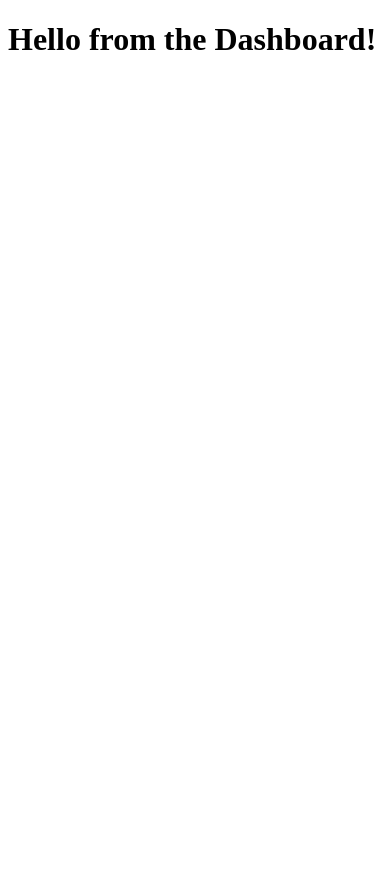
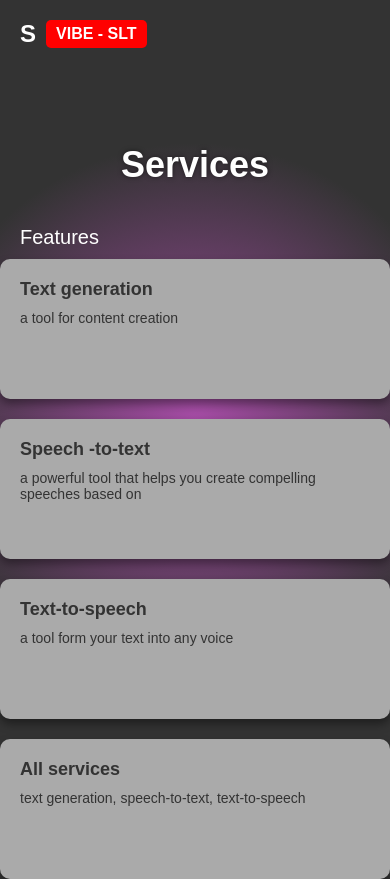
Before and after one commit to ahakkar/vibe, a Flask app: page / in a window 390 px wide. Before the commit the page ends 50 px from the top, so only its background shows below. Run offline with Flask 3, Linux system fonts and the light colour scheme.

Commit message:
dashboard tts page is template is added

```diff
--- a/frontend/app/__init__.py
+++ b/frontend/app/__init__.py
@@ -1,11 +1,7 @@
-# app/__init__.py
-
 from flask import Flask
+from app.route import main_bp
 
 def create_app():
     app = Flask(__name__)
-
-    from app.route import main_bp
     app.register_blueprint(main_bp)
-
     return app
--- a/frontend/app/route.py
+++ b/frontend/app/route.py
@@ -7,3 +7,7 @@ main_bp = Blueprint('main', __name__)
 @main_bp.route('/')
 def index():
     return render_template('dashboard.html')
+
+@main_bp.route('/tts')
+def tts():
+    return render_template('tts.html')
--- a/frontend/app/templates/dashboard.html
+++ b/frontend/app/templates/dashboard.html
@@ -1,13 +1,139 @@
-<!-- app/templates/dashboard.html -->
-<!doctype html>
-<html>
+<!DOCTYPE html>
+<html lang="en">
 
 <head>
-    <title>Dashboard</title>
+    <meta charset="UTF-8">
+    <title>VIBE - SLT | Services</title>
+    <style>
+        body {
+            margin: 0;
+            padding: 0;
+            background: radial-gradient(circle at center, #a64ca6 0%, #333 60%);
+            font-family: 'Arial', sans-serif;
+            color: white;
+            height: 100vh;
+            display: flex;
+            flex-direction: column;
+            align-items: center;
+        }
+
+        .logo {
+            position: absolute;
+            top: 20px;
+            left: 20px;
+            display: flex;
+            align-items: center;
+            gap: 10px;
+        }
+
+        .logo div {
+            font-size: 24px;
+            font-weight: bold;
+        }
+
+        .logo span {
+            background-color: red;
+            color: white;
+            padding: 5px 10px;
+            border-radius: 5px;
+            font-size: 16px;
+            font-weight: bold;
+        }
+
+        .content {
+            display: flex;
+            flex-direction: column;
+            align-items: center;
+            margin-top: 120px;
+        }
+
+        h1 {
+            font-size: 36px;
+            margin-bottom: 10px;
+            text-shadow: 0 0 5px rgba(0, 0, 0, 0.5);
+        }
+
+        .features-title {
+            font-size: 20px;
+            margin: 30px 0 10px 0;
+            align-self: flex-start;
+            padding-left: 60px;
+        }
+
+        .card-grid {
+            display: grid;
+            grid-template-columns: repeat(2, 1fr);
+            gap: 20px;
+            padding: 0 60px;
+            width: 100%;
+            max-width: 800px;
+        }
+
+        .card {
+            background-color: #aaa;
+            color: #333;
+            padding: 20px;
+            border-radius: 10px;
+            box-shadow: 0 5px 10px rgba(0, 0, 0, 0.4);
+            min-height: 100px;
+        }
+
+        .card h3 {
+            margin-top: 0;
+            margin-bottom: 10px;
+            font-size: 18px;
+        }
+
+        .card p {
+            margin: 0;
+            font-size: 14px;
+        }
+
+        @media (max-width: 600px) {
+            .card-grid {
+                grid-template-columns: 1fr;
+                padding: 0 20px;
+            }
+
+            .features-title {
+                padding-left: 20px;
+            }
+        }
+    </style>
 </head>
 
 <body>
-    <h1>Hello from the Dashboard!</h1>
+    <div class="logo">
+
+        <div>S</div>
+        <span>VIBE - SLT</span>
+    </div>
+
+    <div class="content">
+        <h1>Services</h1>
+        <div class="features-title">Features</div>
+
+        <div class="card-grid">
+            <a href="{{ url_for('main.tts') }}" style="text-decoration: none;">
+                <div class="card">
+                    <h3>Text generation</h3>
+                    <p>a tool for content creation</p>
+                </div>
+            </a>
+            <div class="card">
+                <h3>Speech -to-text</h3>
+                <p>a powerful tool that helps you create compelling speeches based on</p>
+            </div>
+            <div class="card">
+                <h3>Text-to-speech</h3>
+                <p>a tool form your text into any voice</p>
+            </div>
+            <div class="card">
+                <h3>All services</h3>
+                <p>text generation, speech-to-text, text-to-speech</p>
+            </div>
+        </div>
+    </div>
 </body>
 
 </html>
```
Also changed, not shown: frontend/app/templates/error.html (+76 -0 lines), frontend/app/templates/tts.html (added, +79 -0 lines).
